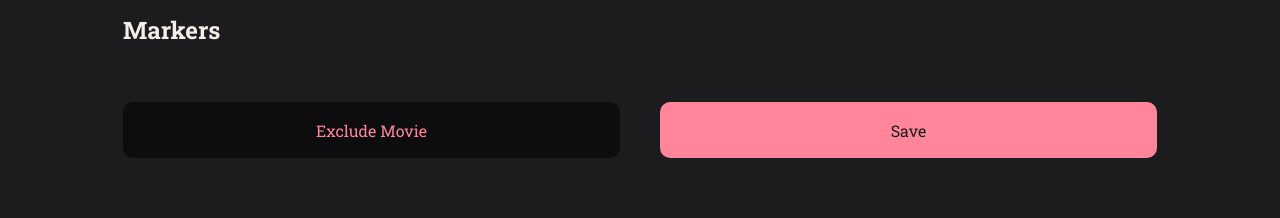
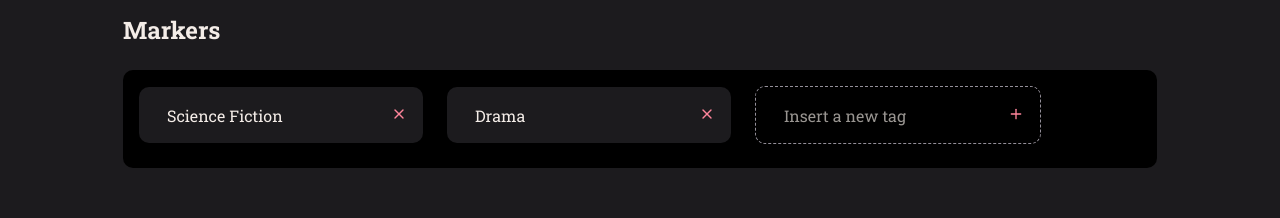
Before and after one commit to ViniciusdePSouza/Rocket_Movies, a React (Vite) app in the folder rocketmovies/: page / in a window 1280 px wide. Shown: the part 593-811 px from the top of the page. Built offline with nearby package versions, Linux system fonts and the light colour scheme.

Commit message:
All pages finished and MovieItem component added

```diff
--- /dev/null
+++ b/rocketmovies/src/components/MovieItem/index.jsx
@@ -0,0 +1,23 @@
+import { FiPlus, FiX } from 'react-icons/fi'
+
+import { Container } from './styles'
+
+export function MovieItem({ isNew, value, onClick, ...rest }) {
+    return (
+        <Container isNew={isNew}>
+            <input
+                type="text"
+                value={value}
+                readOnly={!isNew}
+                {...rest} />
+
+            <button
+                type="button"
+                onclick={onClick}
+                className={isNew ? 'button-add' : 'button-delete'}
+            >
+                {isNew ? <FiPlus/> : <FiX/>}
+            </button>
+        </Container>
+    )
+}
--- /dev/null
+++ b/rocketmovies/src/components/MovieItem/styles.js
@@ -0,0 +1,35 @@
+import styled from 'styled-components'
+
+export const Container = styled.div`
+    display: flex;
+    align-items: center;
+    background-color: ${({ theme, isNew }) => isNew ? "transparent" : theme.COLORS.BACKGROUND_900};
+    color: ${({ theme }) => theme.COLORS.WHITE};
+
+    border: ${({ theme, isNew }) => isNew ? `1px dashed ${theme.COLORS.GREY}` : "none"};
+    margin-bottom: 8px;
+    border-radius: 10px;
+    padding: 0 16px;
+    > button {
+        border: none;
+        background: none;
+    }
+    .button-delete {
+        color: ${({ theme }) => theme.COLORS.PINK};
+    }
+    .button-add {
+        color: ${({ theme }) => theme.COLORS.PINK};
+    }
+    > input {
+        width: 100%;
+        height: 56px;
+        padding: 12px;
+        color: ${({ theme }) => theme.COLORS.WHITE};
+        background: transparent;
+        border: none;
+
+        &::placeholder{
+            color: ${({ theme }) => theme.COLORS.GREY_TEXT};
+        }
+    }
+`
--- a/rocketmovies/src/pages/CreateMovie/index.jsx
+++ b/rocketmovies/src/pages/CreateMovie/index.jsx
@@ -1,6 +1,7 @@
 import { Container, FlexContent, Form, ExcludeButton } from './styles'
 
 import { Header } from '../../components/Header'
+import { MovieItem } from '../../components/MovieItem'
 import { Tag } from '../../components/Tag'
 import { Input } from '../../components/Input'
 import { Button } from '../../components/Button'
@@ -20,13 +21,19 @@
                 <h1>New Movie</h1>
 
                 <FlexContent>
-                    <Input placeholder="Title" name="title"/>
-                    <Input placeholder="Rate the movie from 0 to 5 stars" name="rate"/>
+                    <Input placeholder="Title" name="title" />
+                    <Input placeholder="Rate the movie from 0 to 5 stars" name="rate" />
                 </FlexContent>
 
-                <textarea name="obs" id="obs" cols="30" rows="10" placeholder="Observations: "/>
+                <textarea name="obs" id="obs" cols="30" rows="10" placeholder="Observations: " />
 
                 <h2>Markers</h2>
+
+                <div className="tags">
+                    <MovieItem value="Science Fiction"/>
+                    <MovieItem value="Drama"/>
+                    <MovieItem isNew placeholder="Insert a new tag" />
+                </div>
 
                 <FlexContent>
                     <ExcludeButton type="submit" name="delete"> Exclude Movie</ExcludeButton>
@@ -34,6 +41,7 @@
                 </FlexContent>
 
             </Form>
+
         </Container>
     )
 }
--- a/rocketmovies/src/pages/CreateMovie/styles.js
+++ b/rocketmovies/src/pages/CreateMovie/styles.js
@@ -7,7 +7,6 @@
     grid-template-areas:
     "header"
     "content";
-
 `
 export const FlexContent = styled.div`
     width: 100%;
@@ -122,4 +121,21 @@
             color: ${({ theme }) => theme.COLORS.GREY_TEXT}
         }
     }
+
+    .tags {
+        width: 100%;
+        background-color: ${({ theme }) => theme.COLORS.BLACK};
+
+        padding: 1.6rem;
+
+        display: flex;
+        align-items: center;
+        justify-content: left;
+
+        gap: 2.4rem;
+
+        border-radius: 10px;
+
+        margin-top: 2.4rem;
+    }
 `
```
